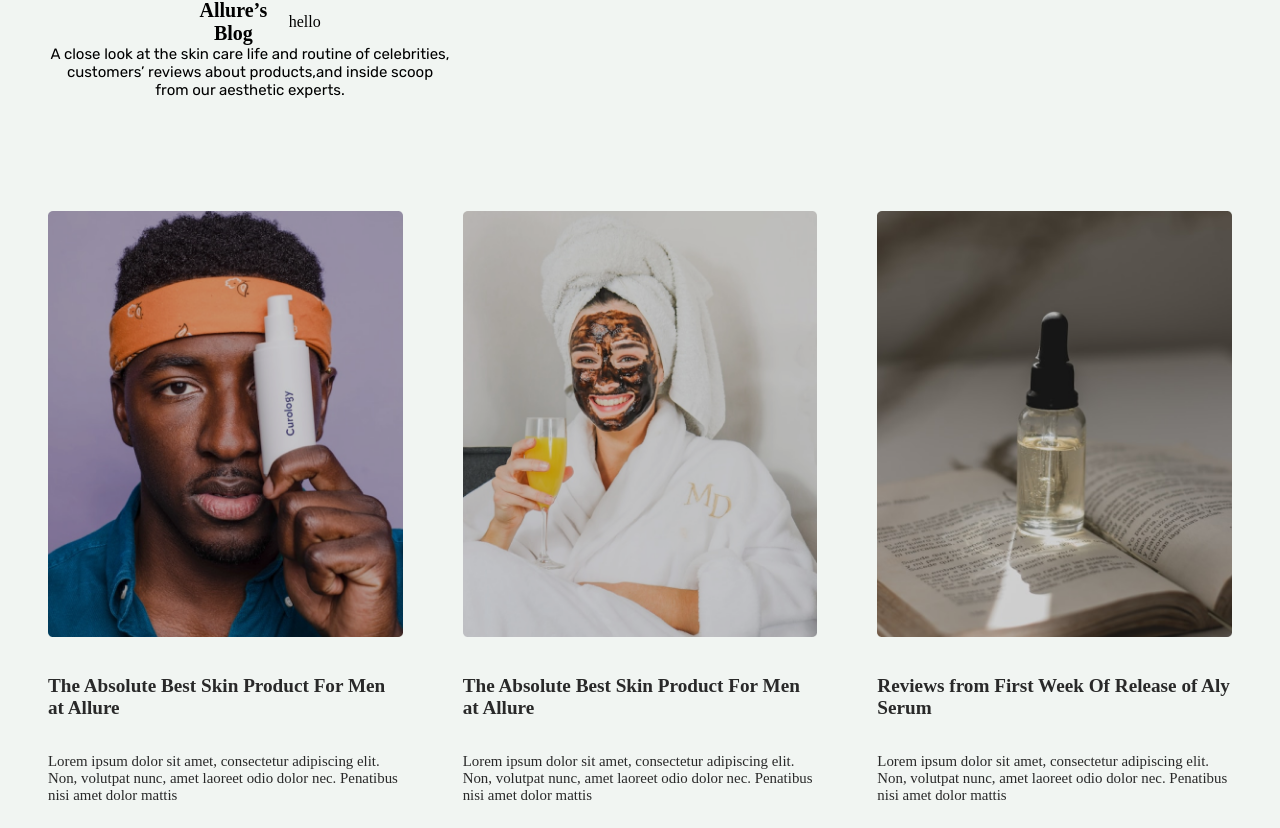
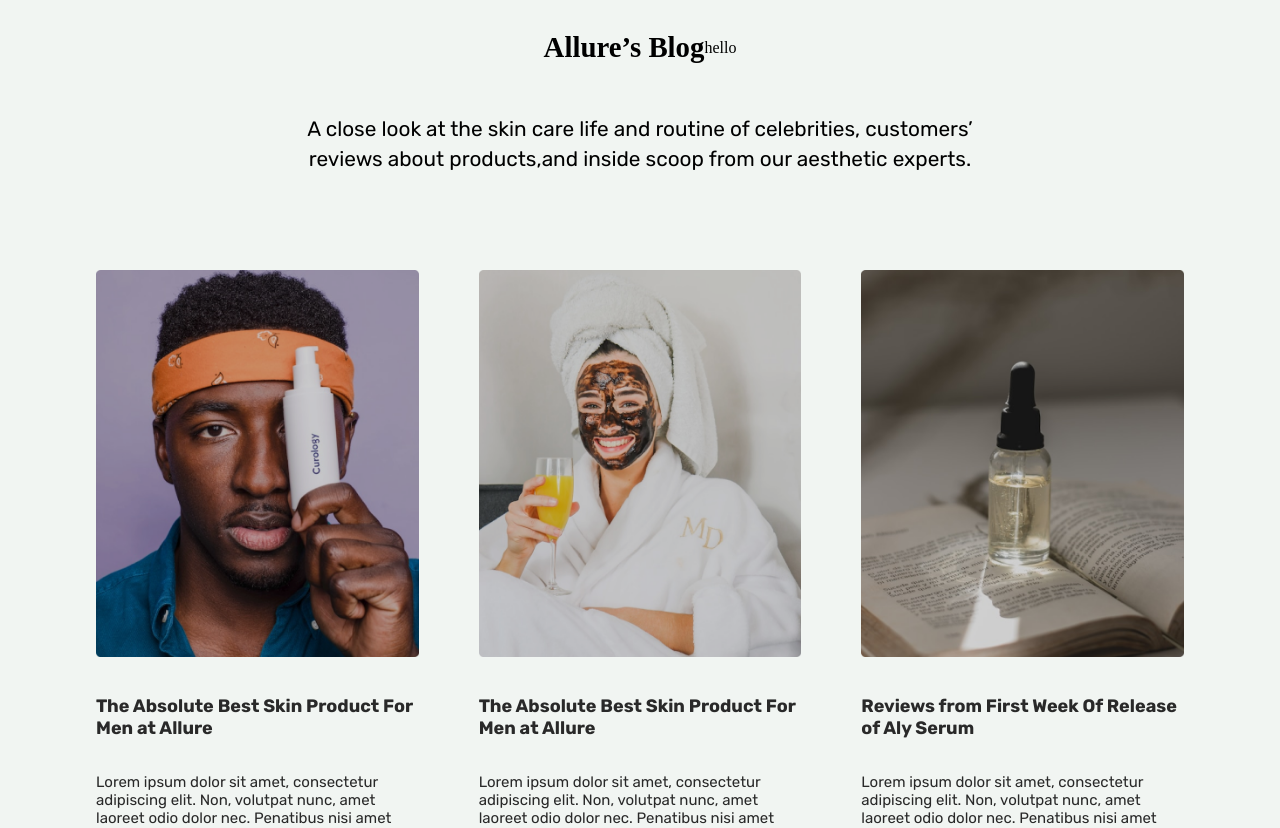
Before and after one commit to Kel-VinTech/Allure-ecommerce, a React (Vite) app: page / in a window 1280 px wide. Shown: the part 2425-3253 px from the top of the page. Built offline with nearby package versions, Linux system fonts and the light colour scheme.

Commit message:
fixed the bug

```diff
--- a/src/components/BlogContent/index.jsx
+++ b/src/components/BlogContent/index.jsx
@@ -11,14 +11,10 @@ import 'swiper/scss/pagination';
 
 const BlogContent = (props) => {
 
-    const mobileStyle = {
-      padding: '15px 0',
-      color: '#292929',
-      fontSize: '18px'
-    }
     return (
-        <main>
-          <div className="content">
+        <main className="row">
+          <div className="blog_content">
+            <div className="blog_content1 row">
                 <div className="heading">
                     <h1 className="heading_text">Allure’s Blog</h1>
                     <div className="Heading_icons">
@@ -27,7 +23,7 @@ const BlogContent = (props) => {
                         <p>hello</p>
                     </div>
                 </div>
-                    <p className="text">A close look at the skin care life and routine of celebrities, customers’  reviews about products,and inside scoop from our aesthetic experts.
+                <p className="text">A close look at the skin care life and routine of celebrities, customers’ <br />  reviews about products,and inside scoop from our aesthetic experts.
                 </p>
               </div>
 
@@ -41,7 +37,7 @@ const BlogContent = (props) => {
                       slidesPerView: 1,
                       spaceBetween:30,
                     },
-                    480: {
+                    500: {
                       slidesPerView: 1,
                       spaceBetween:30,
                     },
@@ -70,6 +66,7 @@ const BlogContent = (props) => {
 
               ))}
          </Swiper>
+          </div>
         </main>
  )}
 
--- a/src/data/Blog.js
+++ b/src/data/Blog.js
@@ -32,7 +32,7 @@ const data = [
         "link": "Read more"
     },
     {
-        "image": image1,
+        "image": image3,
         "title": "Reviews from First Week Of Release of Aly Serum",
         "id": 5,
         "text":"Lorem ipsum dolor sit amet, consectetur adipiscing elit. Non, volutpat nunc, amet laoreet odio dolor nec. Penatibus nisi amet dolor mattis",
--- a/src/scss/Blog.scss
+++ b/src/scss/Blog.scss
@@ -1,32 +1,21 @@
-main{
-    .swiper_text{
-        padding-bottom: 30px;
-    }
-    .swiper h2{
-            padding: 20px 0;
-            font-size: 17px;
-        }
-        .swiper p{
-            font-size: 15px;
-            margin-bottom: 20px;
-        }
-        .swiper-pagination{
-            padding-bottom: 30px;
-        }
-}
-
-
-.content{
+.blog_content{
     display: flex;
     justify-content: center;
     align-items: center;
+    flex-direction: column;
+
+    .blog_content1{
+        display: flex;
+        justify-content: center;
+        align-items: center;
+        flex-direction: column;
         width:100%;
-    max-width:500px;
 
         .Heading{
             display: flex;
             justify-content: center;
             align-items: center;
+            flex-direction: column;
 
             h1{
                 font-size: 10px;
@@ -48,15 +37,88 @@ main{
 
         }
         .text{
-        width: 80%;
-        font-size: 15px;
-        flex-wrap: wrap;
+            width: 100%;
+            font-size: 1rem;
+            padding-top: 50px;
             font-family: 'Rubik';
+            font-style: normal;
+            font-weight: 400;
+            line-height: 30px;
             text-align: center;
+        }
 
     }
 
 }
+
+
+main{
+
+    .container_card{
+        width: 100%;
+
+
+            .single_container{
+
+                width: 100%;
+                max-width: 500px;
+                color: #292929;
+                padding-bottom: 40px;
+                h2{
+                    margin: 14px 0;
+                    padding: 20px 0;
+                    font-size: 18px;
+                    font-family: 'Rubik';
+                    font-style: normal;
+
+                }
+
+                p{
+                    font-size: .93rem;
+                    font-size: 15px;
+                    font-family: 'Rubik';
+                    font-style: normal;
+                    font-weight: 400;
+                }
+
+            }
+            .swiper-pagination{
+                        padding-bottom: 20px;
+            }
+
+        }
+
+
+
+
+
+
+
+
+
+
+
+    // .swiper_text{
+    //     padding-bottom: 20px;
+    //     color: #292929;
+    // }
+    // .swiper h2{
+    //         padding: 20px 0;
+    //         font-size: 18px;
+    //         font-family: 'Rubik';
+    //         font-style: normal;
+    //     }
+    //     .swiper p{
+    //         font-size: 15px;
+    //         margin-bottom: 20px;
+    //         font-family: 'Rubik';
+    //         font-style: normal;
+    //         font-weight: 400;
+    //     }
+    //
+}
+
+
 
 
 
@@ -65,7 +127,9 @@ main{
 @media screen
  and (min-width:1024px)
 and (max-width:1600px){
-
+    .blog_content .blog_content1 .text{
+        font-size: 1.3rem;
+    }
     .heading{
         display: flex;
         justify-content: center;
@@ -75,17 +139,18 @@ and (max-width:1600px){
 
         .heading_text{
             text-align: center;
-            font-size: 20px;
-            width: 100%;
+            font-size: 1.8rem;
          }
         .Heading_icons{
             display: flex;
-            width: 30%;
             justify-content: space-between;
 
         }
 
+
     }
+
+
     .container_card{
         width: 100%;
 
```
Lines whose indentation alone changed are shown as unchanged.
